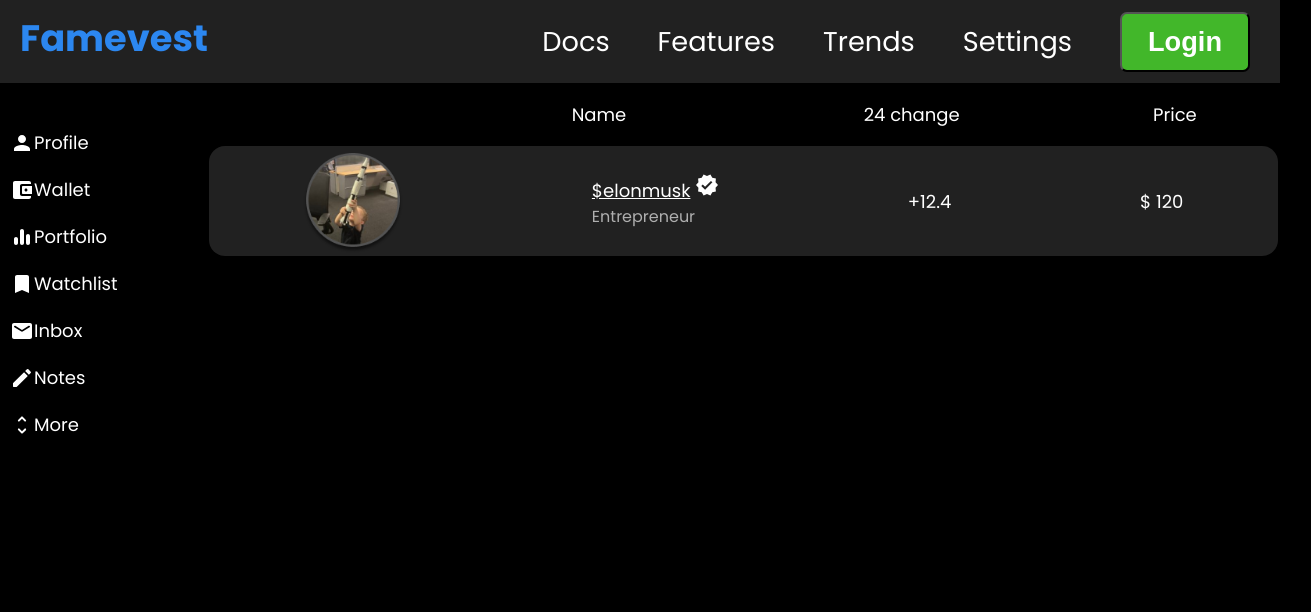
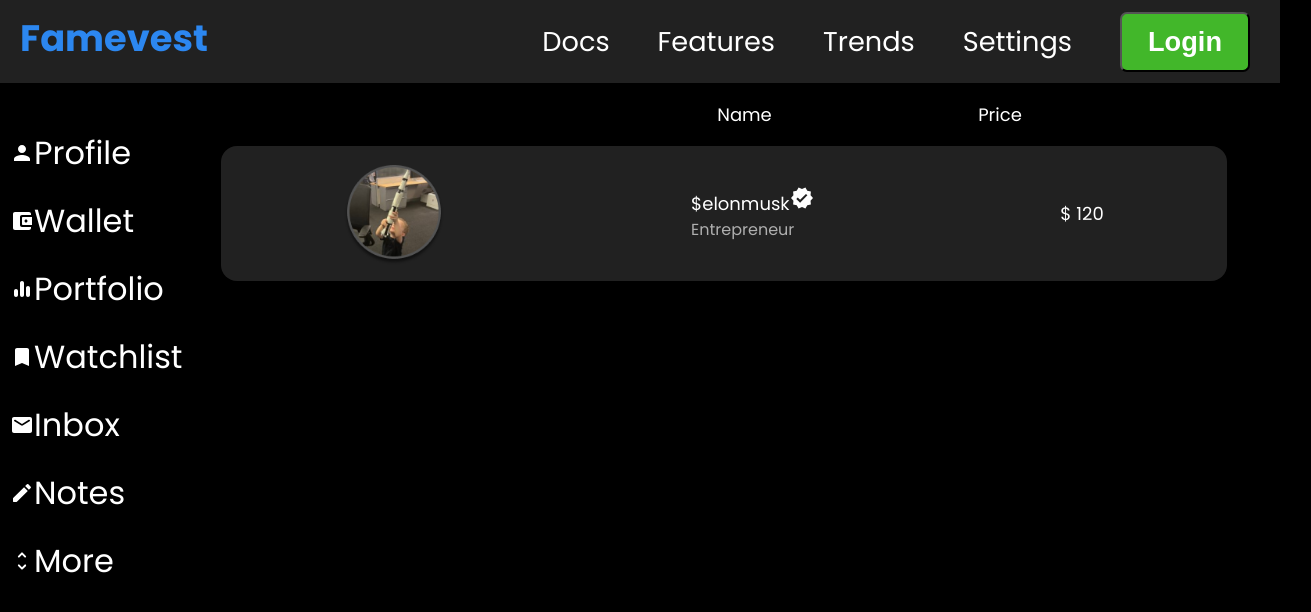
Before and after one commit to shredcryp/Famevest-v27, a React (Create React App) app: page / in a window 1280 px wide. Shown: the top 612 px of the page, 1311 px wide, since content can reach past the window. Built offline with nearby package versions, Linux system fonts and the light colour scheme.

Commit message:
homecard responsive done

```diff
--- a/src/components/HomeCard.css
+++ b/src/components/HomeCard.css
@@ -1,5 +1,11 @@
 .Main {
     display: block;
+    width: 100%;
+    float: left;
+}
+
+a {
+    text-decoration: none;
 }
 
 .card-body {
@@ -10,9 +16,8 @@
     border-radius: 1rem;
     margin-top: 18px;
     position: relative;
-    left: -222px;
-    width: 266%;
-    height: 110px;
+    width: 95%;
+    height: 135px;
 }
 
 .category {
@@ -22,7 +27,7 @@
 }
 
 .card {
-    margin-left: 260px;
+    margin-left: 30px;
     background-color: black;
     margin-top: 12px;
 }
@@ -75,29 +80,20 @@
     color: white;
 }
 
-@media (max-width: 1435px) {
+@media (max-width: 1525px) {
     .cardGraph {
         display: none;
     }
-    .card-body {
-        width: 300%;
+}
+
+@media (max-width: 1421px) {
+    .cardMarketCap {
+        display: none;
     }
 }
 
-@media (max-width: 1310px) {
-    .cardMarketCap {
-        display: none;
-    }
-    .card-body {
-        width: 340%;
-    }
-}
-
-@media (max-width: 1233px) {
+@media (max-width: 1317px) {
     .cardChange {
         display: none;
     }
-    .card-body {
-        width: 300%;
-    }
 }
--- a/src/components/HomeCard.js
+++ b/src/components/HomeCard.js
@@ -5,11 +5,12 @@
 import HomecardTitles from './HomecardTitle';
 import elonprofile from '../images/elonprofile.png';
 function HomeCard() {
-  return  ( <>
+  return (<>
 
     <div className=' Main'>
-    <HomecardTitles/>
-    <div className='HomeCard'>
+      <HomecardTitles />
+      <div className="HomeCard">
+        <a href="/profile">
           <div className="card" >
             <div className="card-body">
 
@@ -17,8 +18,12 @@
                 <img src={elonprofile} alt="" />
               </div>
 
-    <div className='cardCoin'> <a href="/profile">$elonmusk</a> <VerifiedIcon/>
-    <div className='category'>Entrepreneur</div>
+              <div className='cardCoin'>
+                $elonmusk
+                <VerifiedIcon />
+                <div className='category'>
+                  Entrepreneur
+                </div>
               </div>
               <div className='cardChange'>
                 +12.4
@@ -29,8 +34,7 @@
               </div>
 
               <div className='cardGraph'>
-          <img src={smallgraph}>
-          </img>
+                <img src={smallgraph}></img>
               </div>
 
               <div className='cardPrice'>
@@ -39,6 +43,7 @@
 
             </div>
           </div>
+          </a>
       </div>
     </div>
 
--- a/src/components/HomecardTitle.css
+++ b/src/components/HomecardTitle.css
@@ -6,11 +6,11 @@
     border-radius: 1rem;
     margin-top: 18px;
     position: relative;
-    width: 221%;
+    width: 95%;
 }
 
 .title {
-    margin-left: 260px;
+    margin-left: 5%;
     background-color: black;
     margin-top: 12px;
 }
@@ -52,30 +52,21 @@
     background-color: black;
 }
 
-@media (max-width: 1435px) {
+@media (max-width: 1525px) {
     .titlegraph {
         display: none;
     }
-    .title-body {
-        width: 250%;
+}
+
+@media (max-width: 1421px) {
+    .titleMarketCap {
+        display: none;
     }
 }
 
-@media (max-width: 1310px) {
-    .titleMarketCap {
-        display: none;
-    }
-    .title-body {
-        width: 280%;
-    }
-}
-
-@media (max-width: 1233px) {
+@media (max-width: 1317px) {
     .titleChange {
         display: none;
-    }
-    .title-body {
-        width: 260%;
     }
     .titlePrice {
         position: relative;
--- a/src/components/HomecardTitle.js
+++ b/src/components/HomecardTitle.js
@@ -3,39 +3,32 @@
 import VerifiedIcon from '@mui/icons-material/Verified';
 
 function HomecardTitle() {
-  return  ( <>
+  return (<>
 
     <div className='titleCard'>
       <div className="title" >
         <div className="title-body">
 
+        <div className='empty'>
 
+          </div>
 
-      {/* Name of the tocken */}
+          <div className='titleCoin'>
+            Name
+          </div>
 
-    <div className='titleCoin'> Name </div>
-
-
-         {/* --------------*/}
-
-
-         {/* 24 hr change*/}
           <div className='titleChange'>
             24 change
           </div>
 
-         {/*Market Cap*/}
           <div className='titleMarketCap'>
             Market Cap
           </div>
 
-         {/*7-d graph*/}
           <div className='titlegraph'>
             7d graph
           </div>
 
-
-          {/*Price*/}
           <div className='titlePrice'>
             Price
           </div>
--- a/src/components/Sidebar.css
+++ b/src/components/Sidebar.css
@@ -54,10 +54,7 @@
     background: black;
     color: #fff;
     transition: all 0.3s;
-}
-
-#sidebar.active {
-    margin-left: -250px;
+    margin-right: 20px;
 }
 
 #sidebar .sidebar-header {
@@ -76,14 +73,15 @@
 
 #sidebar ul li a {
     padding: 10px;
-    font-size: 1.5rem;
+    font-size: 3rem;
     display: block;
 }
 
 #sidebar ul li a:hover {
+    width: 120%;
     color: black;
     background: #212121;
-    border-radius: 1rem;
+    border-radius: 7px;
 }
 
 #sidebar ul li.active>a,
--- a/src/components/Sidebar.js
+++ b/src/components/Sidebar.js
@@ -21,30 +21,30 @@
 
             <ul className="list-unstyled components">
 
-                <li className="active">
-                    <a href="/userprofile" style={{textDecoration:"none",color:"white",display:"flex", alignItems:"center", fontSize:"large"}}><PersonIcon/> Profile</a>
+                <li >
+                    <a href="/userprofile" style={{textDecoration:"none",color:"white",display:"flex", alignItems:"center", fontSize:"2rem"}}><PersonIcon/> Profile</a>
 
 
                 </li>
                 <li>
-                    <a href="/wallet" style={{textDecoration:"none",color:"white",display:"flex", alignItems:"center", fontSize:"large"}}><AccountBalanceWalletRoundedIcon/> Wallet </a>
+                    <a href="/wallet" style={{textDecoration:"none",color:"white",display:"flex", alignItems:"center", fontSize:"2rem"}}><AccountBalanceWalletRoundedIcon/> Wallet </a>
 
                 </li>
                 <li>
-                    <a href="/portfolio" data-toggle="collapse" aria-expanded="false" style={{textDecoration:"none",color:"white",display:"flex", alignItems:"center", fontSize:"large"}}><EqualizerRoundedIcon/>{'  '}  Portfolio</a>
+                    <a href="/portfolio" data-toggle="collapse" aria-expanded="false" style={{textDecoration:"none",color:"white",display:"flex", alignItems:"center", fontSize:"2rem"}}><EqualizerRoundedIcon/>{'  '}  Portfolio</a>
 
                 </li>
                 <li>
-                    <a href="/watchlist" style={{textDecoration:"none",color:"white",display:"flex", alignItems:"center", fontSize:"large"}}> <BookmarkRoundedIcon/> {'  '}  Watchlist</a>
+                    <a href="/watchlist" style={{textDecoration:"none",color:"white",display:"flex", alignItems:"center", fontSize:"2rem"}}> <BookmarkRoundedIcon/> {'  '}  Watchlist</a>
                 </li>
                 <li>
-                    <a href="/inbox" style={{textDecoration:"none",color:"white",display:"flex", alignItems:"center", fontSize:"large"}}><MailRoundedIcon/>{'  '}  Inbox</a>
+                    <a href="/inbox" style={{textDecoration:"none",color:"white",display:"flex", alignItems:"center", fontSize:"2rem"}}><MailRoundedIcon/>{'  '}  Inbox</a>
                 </li>
                 <li>
-                    <a href="/notes" style={{textDecoration:"none",color:"white",display:"flex", alignItems:"center", fontSize:"large"}}><CreateRoundedIcon/>  {'  '} Notes</a>
+                    <a href="/notes" style={{textDecoration:"none",color:"white",display:"flex", alignItems:"center", fontSize:"2rem"}}><CreateRoundedIcon/>  {'  '} Notes</a>
                 </li>
                 <li>
-                    <a href="/more" style={{textDecoration:"none",color:"white",display:"flex", alignItems:"center", fontSize:"large"}}><UnfoldMoreRoundedIcon/>   More</a>
+                    <a href="/more" style={{textDecoration:"none",color:"white",display:"flex", alignItems:"center", fontSize:"2rem"}}><UnfoldMoreRoundedIcon/>   More</a>
                 </li>
             </ul>
         </nav>
```
Lines whose indentation alone changed are shown as unchanged.
